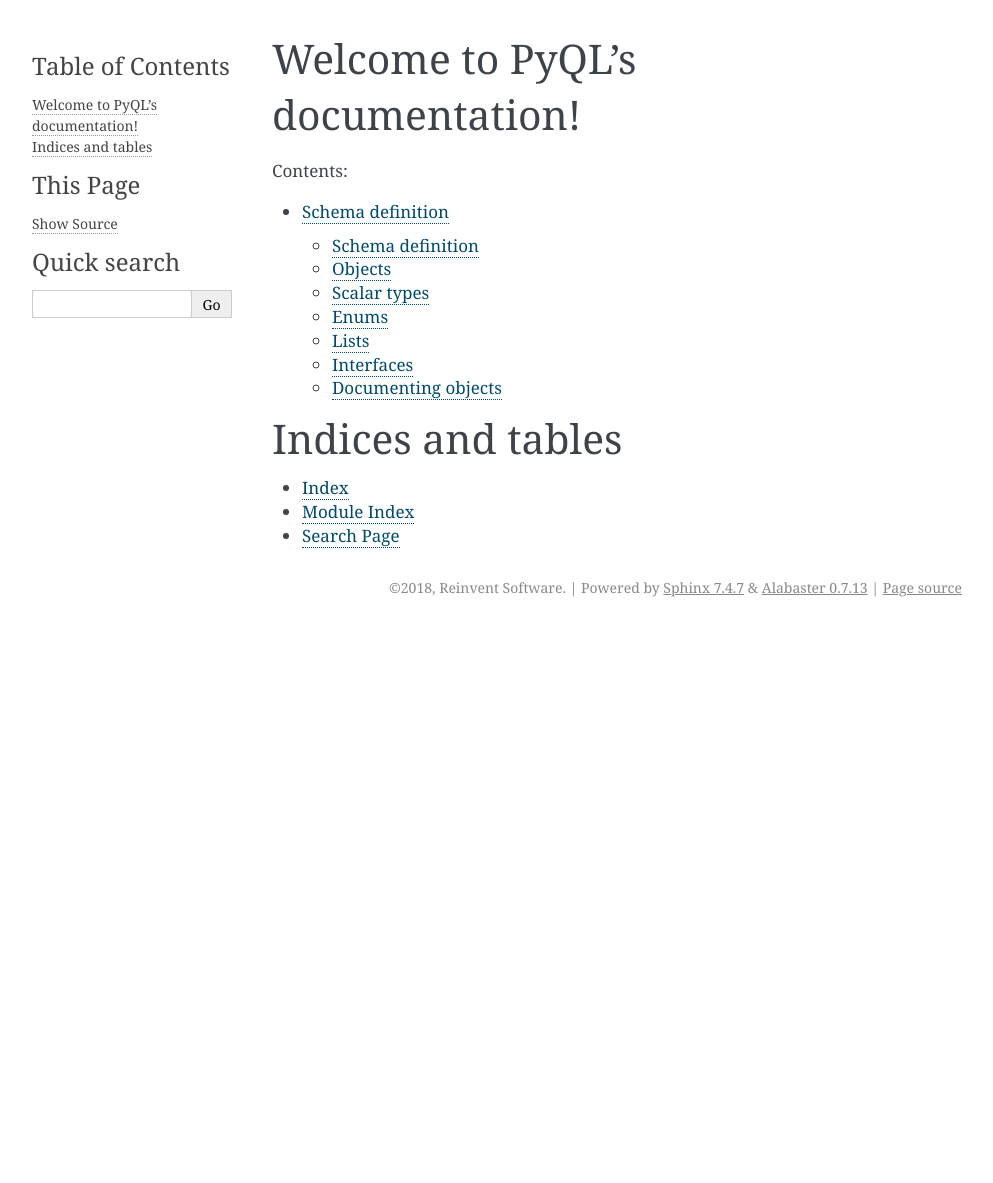
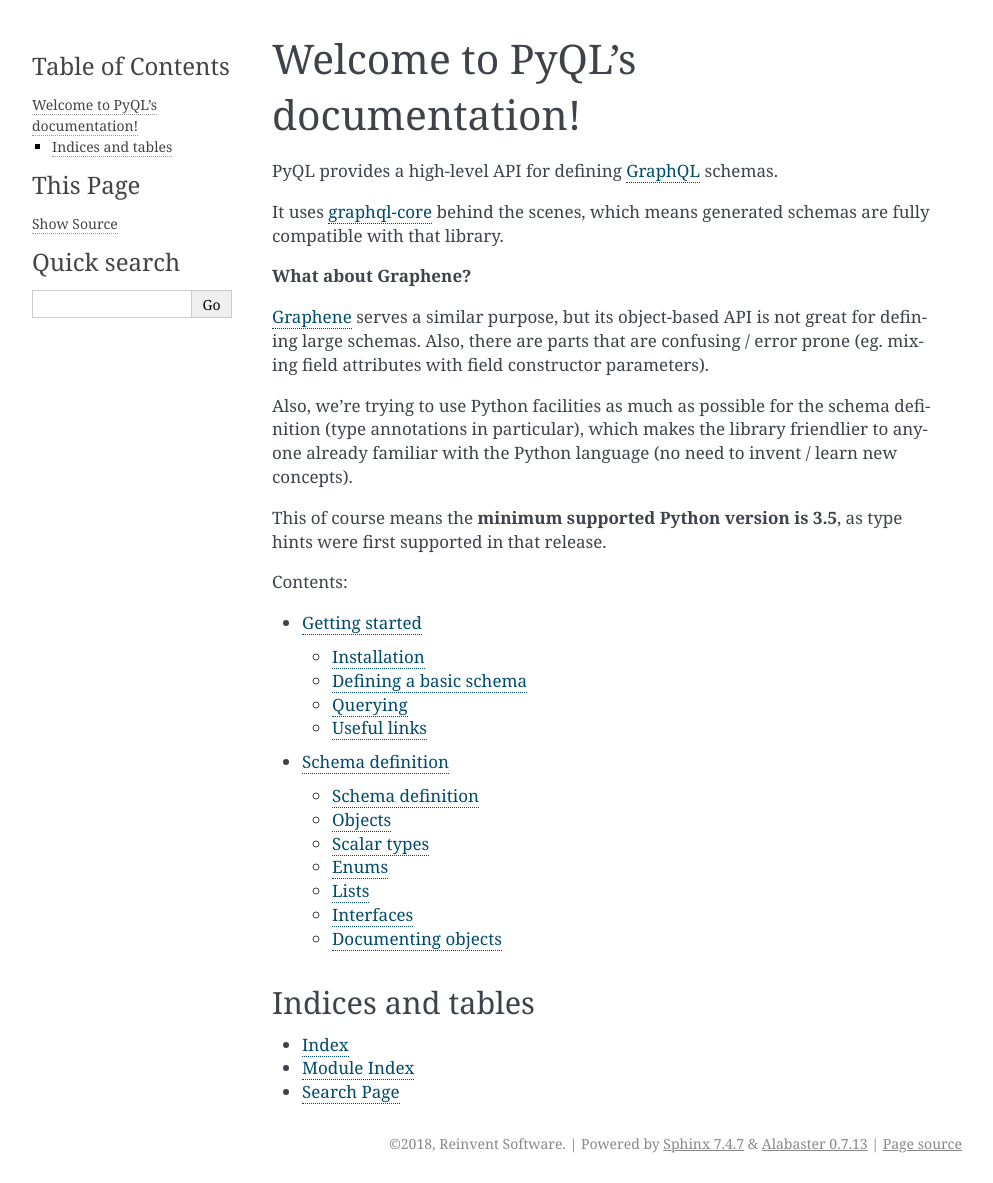
Before and after one commit to rshk/pyql, a Sphinx documentation site: the page built from docs/index.rst, in a window 1280 px wide. Shown: the whole page, without its empty margins (148-1141 px from the left). Built offline with Sphinx 7.4.7, drawn with Linux system fonts in a browser that asks for light colours; before the commit the page ends 900 px from its top, so only the background shows below that.

```diff
--- a/docs/index.rst
+++ b/docs/index.rst
@@ -4,12 +4,38 @@
    contain the root `toctree` directive.
 
 Welcome to PyQL's documentation!
-================================
+################################
+
+PyQL provides a high-level API for defining GraphQL_ schemas.
+
+It uses graphql-core_ behind the scenes, which means generated schemas
+are fully compatible with that library.
+
+**What about Graphene?**
+
+Graphene_ serves a similar purpose, but its object-based API is not
+great for defining large schemas. Also, there are parts that are
+confusing / error prone (eg. mixing field attributes with field
+constructor parameters).
+
+Also, we're trying to use Python facilities as much as possible for
+the schema definition (type annotations in particular), which makes
+the library friendlier to anyone already familiar with the Python
+language (no need to invent / learn new concepts).
+
+This of course means the **minimum supported Python version is 3.5**,
+as type hints were first supported in that release.
+
+.. _GraphQL: https://graphql.org/
+.. _Graphene: https://graphene-python.org/
+.. _graphql-core: https://github.com/graphql-python/graphql-core/
+
 
 .. toctree::
    :maxdepth: 2
    :caption: Contents:
 
+   quickstart
    schema/index
 
 
--- a/docs/schema/index.rst
+++ b/docs/schema/index.rst
@@ -1,7 +1,6 @@
 #################
 Schema definition
 #################
-
 
 One of the main goals of PyQL is providing a clean way of defining
 GraphQL schemas.
```
Also changed, not shown: docs/quickstart.rst (added, +54 -0 lines).
